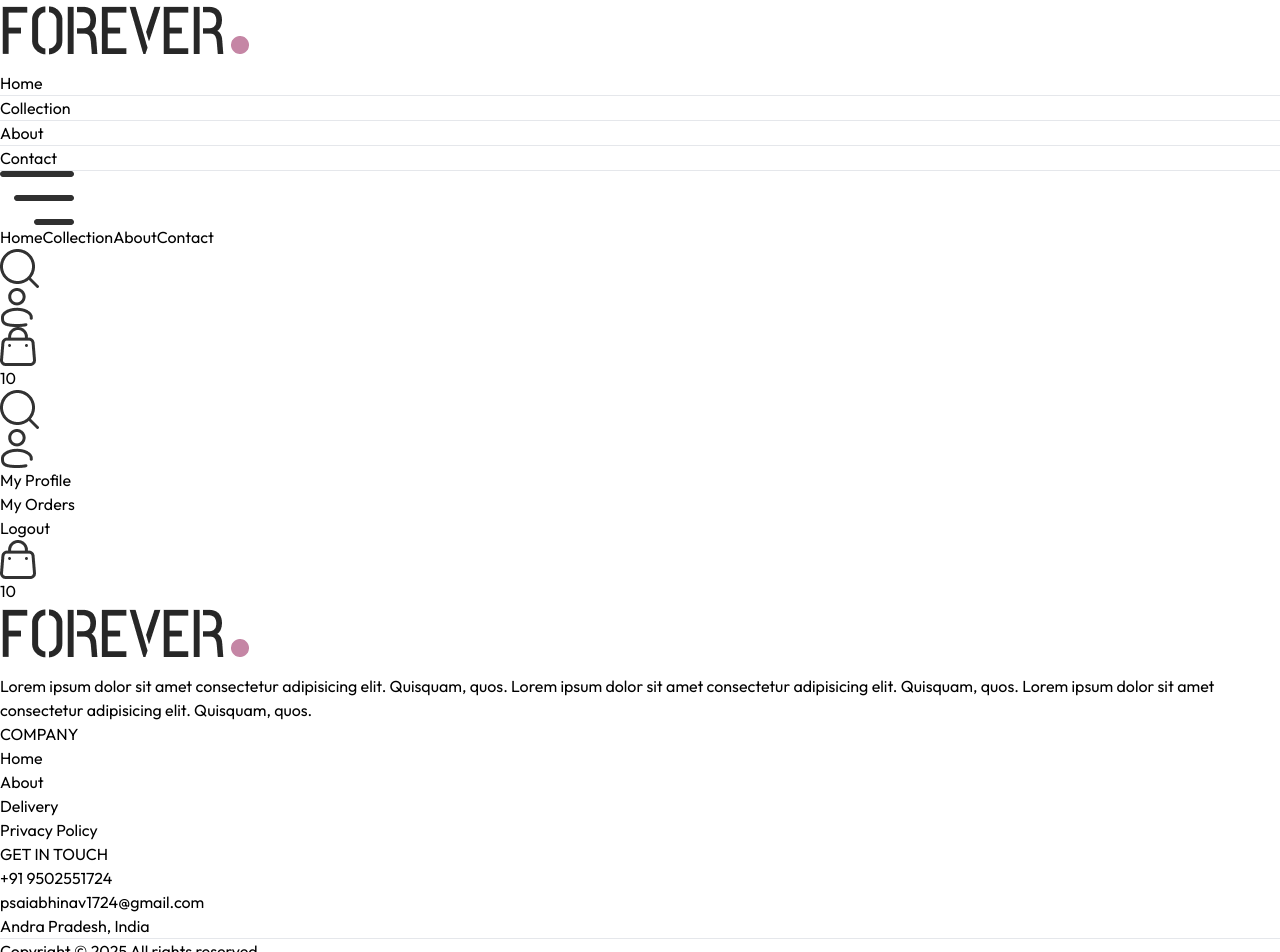
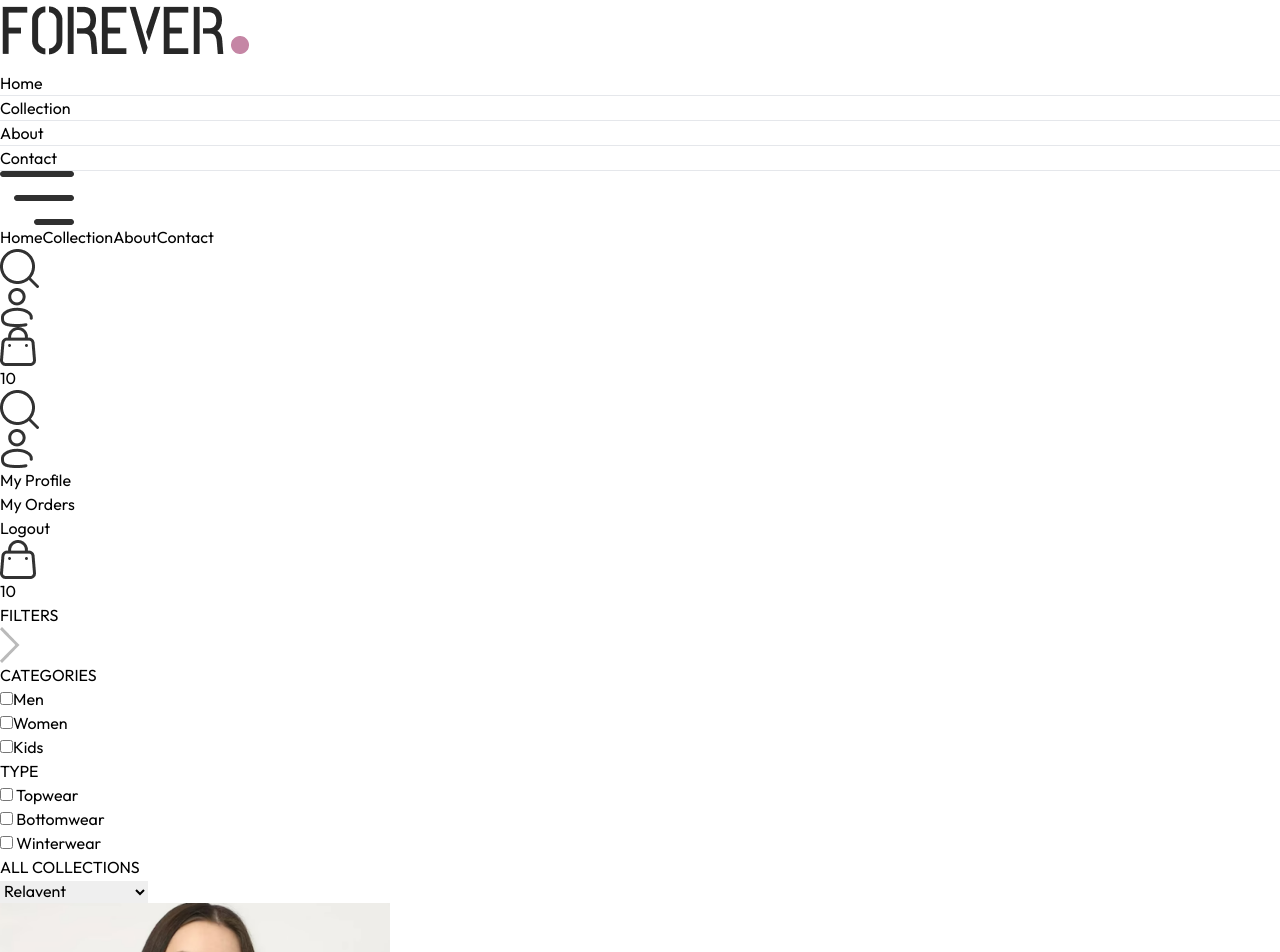
Before and after one commit to PALASASAIABHINAV/E-Commerce, a React (Vite) app in the folder frontend/: page /collection in a window 1280 px wide. Shown: the top 952 px of the page. Built offline with nearby package versions, Linux system fonts and the light colour scheme.

Commit message:
Search bar added and collection page is almost completed.

```diff
--- a/frontend/src/App.jsx
+++ b/frontend/src/App.jsx
@@ -12,11 +12,13 @@ import PlaceOrder from './pages/PlaceOrder'
 import Orders from './pages/Orders'
 import Navbar from './components/Navbar'
 import Footer from './components/Footer'
+import SearchBar from './components/SearchBar'
 
 const App = () => {
   return (
     <div className='px-4 sm:px-[5vw] md:px-[7vw] lg:px-[10vw] xl:px-[15vw]'>
       <Navbar/>
+      <SearchBar/>
       <Routes>
         <Route path='/' element={<Home />} />
         <Route path='/collection' element={<Collection />} />
--- a/frontend/src/components/Navbar.jsx
+++ b/frontend/src/components/Navbar.jsx
@@ -7,6 +7,7 @@ import cart from '../assets/frontend_assets/cart_icon.png'
 import menu from '../assets/frontend_assets/menu_icon.png'
 import cross from '../assets/frontend_assets/cross_icon.png'
 import dropdown from '../assets/frontend_assets/dropdown_icon.png'
+import useProductStore from '../store/ShopContext';
 
 const Navbar = () => {
   const [menuOpen, setMenuOpen] = useState(false);
@@ -16,6 +17,8 @@ const Navbar = () => {
   const handleDropdownToggle = () => {
     setDropdownOpen((prev) => !prev);
   };
+
+  const {setShowSearch} = useProductStore();
 
   // Function to close menu when a link is clicked (mobile UX)
   const handleLinkClick = () => {
@@ -63,7 +66,7 @@ const Navbar = () => {
         <NavLink to='/about' onClick={handleLinkClick} className='block'>About</NavLink>
         <NavLink to='/contact' onClick={handleLinkClick} className='block'>Contact</NavLink>
         <div className='flex gap-6 mt-8'>
-          <img src={search} alt="Search" className='w-5 cursor-pointer' />
+          <img onClick={()=>setShowSearch(true)} src={search} alt="Search" className='w-5 cursor-pointer' />
           <div className='relative'>
             <img
               src={user}
@@ -89,7 +92,7 @@ const Navbar = () => {
 
       {/* Desktop Icons */}
       <div className='hidden sm:flex items-center gap-6'>
-        <img src={search} alt="Search" className='w-5 cursor-pointer' />
+        <img onClick={()=>setShowSearch(true)} src={search} alt="Search" className='w-5 cursor-pointer' />
         <div className='group relative'>
           <img
             src={user}
--- /dev/null
+++ b/frontend/src/components/SearchBar.jsx
@@ -0,0 +1,24 @@
+import React, { useEffect, useState } from 'react'
+import useProductStore from '../store/ShopContext';
+import {assets} from '../assets/frontend_assets/assets';
+import { useLocation } from 'react-router-dom';
+
+const SearchBar = () => {
+    const {search,setSearch,showSearch,setShowSearch} = useProductStore();
+    const location = useLocation();
+
+
+
+  return showSearch&&location.pathname.includes('/collection') ? (
+    <div className='boder-t border-b bg-gray-50 text-center'>
+        <div className='inline-flex items-center justify-center border border-gray-400 px-5 py-2 my-5 mx-3 rounded-full w-3/4 sm:w-1/2'>
+             <input type="text" value={search} onChange={(e)=>setSearch(e.target.value)}  placeholder='Search' className='flex-1 outline-none bg-inherit text-sm' />
+             <img src={assets.search_icon} alt="search" className='w-4 ' />
+        </div>
+        <img src={assets.cross_icon} alt="cross" className='inline w-3 cursor-pointer' onClick={()=>setShowSearch(false)} />
+
+    </div>
+  ) : null
+}
+
+export default SearchBar
--- a/frontend/src/pages/Collection.jsx
+++ b/frontend/src/pages/Collection.jsx
@@ -1,8 +1,138 @@
-import React from 'react'
+import React, { useEffect, useState } from 'react'
+import useProductStore from '../store/ShopContext'
+import dropdown_icon from '../assets/frontend_assets/dropdown_icon.png'
+import Title from '../components/Title'
+import ProductItem from '../components/ProductItem'
 
 const Collection = () => {
+   const {products}=useProductStore();
+   const [showFilters, setShowFilters] = useState(false);
+   const [filteredProducts, setFilteredProducts] = useState([]);
+   const [category,setCategory] = useState([]);
+   const [subcategory,setSubcategory] = useState([]);
+   const [sortBy,setSortBy] = useState('relavent');
+
+   const toggleFilter=(e)=>{
+    if(category.includes(e.target.value)){
+      setCategory(prev=>prev.filter(item=>item!==e.target.value));
+    }else{
+      setCategory(prev=>[...prev,e.target.value]);
+    }
+   }
+
+   const toggleSubcategory=(e)=>{
+    if(subcategory.includes(e.target.value)){
+      setSubcategory(prev=>prev.filter(item=>item!==e.target.value));
+    }else{
+      setSubcategory(prev=>[...prev,e.target.value]);
+    }
+   }
+
+
+
+   const applyFilter=()=>{
+    let productsCopy=products.slice();
+    if(category.length>0){
+      productsCopy=productsCopy.filter(item=>category.includes(item.category));
+    }
+    setFilteredProducts(productsCopy);
+    if(subcategory.length>0){
+      productsCopy=productsCopy.filter(item=>subcategory.includes(item.subCategory));
+    }
+    setFilteredProducts(productsCopy);
+   }
+
+   const sortProduct=()=>{
+      let fpCopy=filteredProducts.slice();
+
+      switch(sortBy){
+        case  'low-to-high':
+          setFilteredProducts(fpCopy.sort((a,b)=>a.price-b.price));
+          break;
+        case  'high-to-low':
+          setFilteredProducts(fpCopy.sort((a,b)=>b.price-a.price));
+          break;
+        default:
+          setFilteredProducts(fpCopy);
+          break;
+      }
+
+   }
+
+   useEffect(()=>{
+    applyFilter();
+   },[category,subcategory]);
+
+   useEffect(()=>{
+    sortProduct();
+   },[sortBy]);
+
+
+   useEffect(()=>{
+    setFilteredProducts(products);
+   },[]);
+
   return (
-    <div>
+    <div className='flex flex-col sm:flex-row gap-1 sm:gap-10 border-t'>
+      {/* left side(filters) */}
+      <div className='min-w-60'>
+        <p onClick={()=>setShowFilters(!showFilters)} className='my-2 text-xl flex items-center cursor-pointer gap-2'>FILTERS  <img src={dropdown_icon} alt="image" className={`h-3 sm:hidden ${showFilters ? 'rotate-90' : ''} `} /></p>
+        {/* category */}
+        <div className={`border border-gray-300 pl-5 py-3 mt-6 sm:block ${showFilters ? ' ' : 'hidden'}`}>
+           <p className='mb-3 text-sm font-medium'>CATEGORIES</p>
+           <div className='flex flex-col gap-2 text-sm font-light text-gray-700'>
+             <p className='flex gap-2'>
+              <input type="checkbox" className='w-3' value={'Men'} onChange={toggleFilter} />Men
+             </p>
+             <p className='flex gap-2'>
+              <input type="checkbox" className='w-3' value={'Women'} onChange={toggleFilter} />Women
+             </p>
+             <p className='flex gap-2'>
+              <input type="checkbox" className='w-3' value={'Kids'} onChange={toggleFilter} />Kids
+             </p>
+           </div>
+        </div>
+        {/*sub category */}
+        <div className={`border border-gray-300 pl-5 py-3 my-6 sm:block ${showFilters ? ' ' : 'hidden'}`}>
+           <p className='mb-3 text-sm font-medium'>TYPE</p>
+           <div className='flex flex-col gap-2 text-sm font-light text-gray-700'>
+             <p className='flex gap-2'>
+              <input type="checkbox" className='w-3' value={'Topwear'} onChange={toggleSubcategory} /> Topwear
+             </p>
+             <p className='flex gap-2'>
+              <input type="checkbox" className='w-3' value={'Bottomwear'} onChange={toggleSubcategory} /> Bottomwear
+             </p>
+             <p className='flex gap-2'>
+              <input type="checkbox" className='w-3' value={'Winterwear'} onChange={toggleSubcategory} /> Winterwear
+             </p>
+           </div>
+        </div>
+
+      </div>
+
+      {/*right side(products) */}
+      <div className='flex-1'>
+        <div className='flex justify-between text-base sm:text-2xl mb-4'>
+          <Title text1={'ALL'} text2={'COLLECTIONS'}/>
+          {/*product sorting */}
+          <select className='boder-2 border-gray-300 text-sm px-2' onChange={(e)=>setSortBy(e.target.value)}>
+            <option value="relavent">Relavent</option>
+            <option value="low-to-high">Price: Low to High</option>
+            <option value="high-to-low">Price: High to Low</option>
+          </select>
+        </div>
+
+        {/*products */}
+        <div className='grid grid-cols-2 sm:grid-cols-3 lg:grid-cols-4 gap-4 gap-y-6'>
+          {
+            filteredProducts.map((product,index)=>(
+              <ProductItem key={index} id={product._id} name={product.name} price={product.price} image={product.image}/>
+            ))
+          }
+        </div>
+
+      </div>
+
 
     </div>
   )
--- a/frontend/src/store/ShopContext.js
+++ b/frontend/src/store/ShopContext.js
@@ -5,6 +5,10 @@ const useProductStore = create((set, get) => ({
    products: products,
    currency: "₹",
    deliveryFee: 100,
+   search: '',
+   setSearch: (search) => set({search}),
+   showSearch: false,
+   setShowSearch: (showSearch) => set({showSearch}),
 
 }))
 
```
